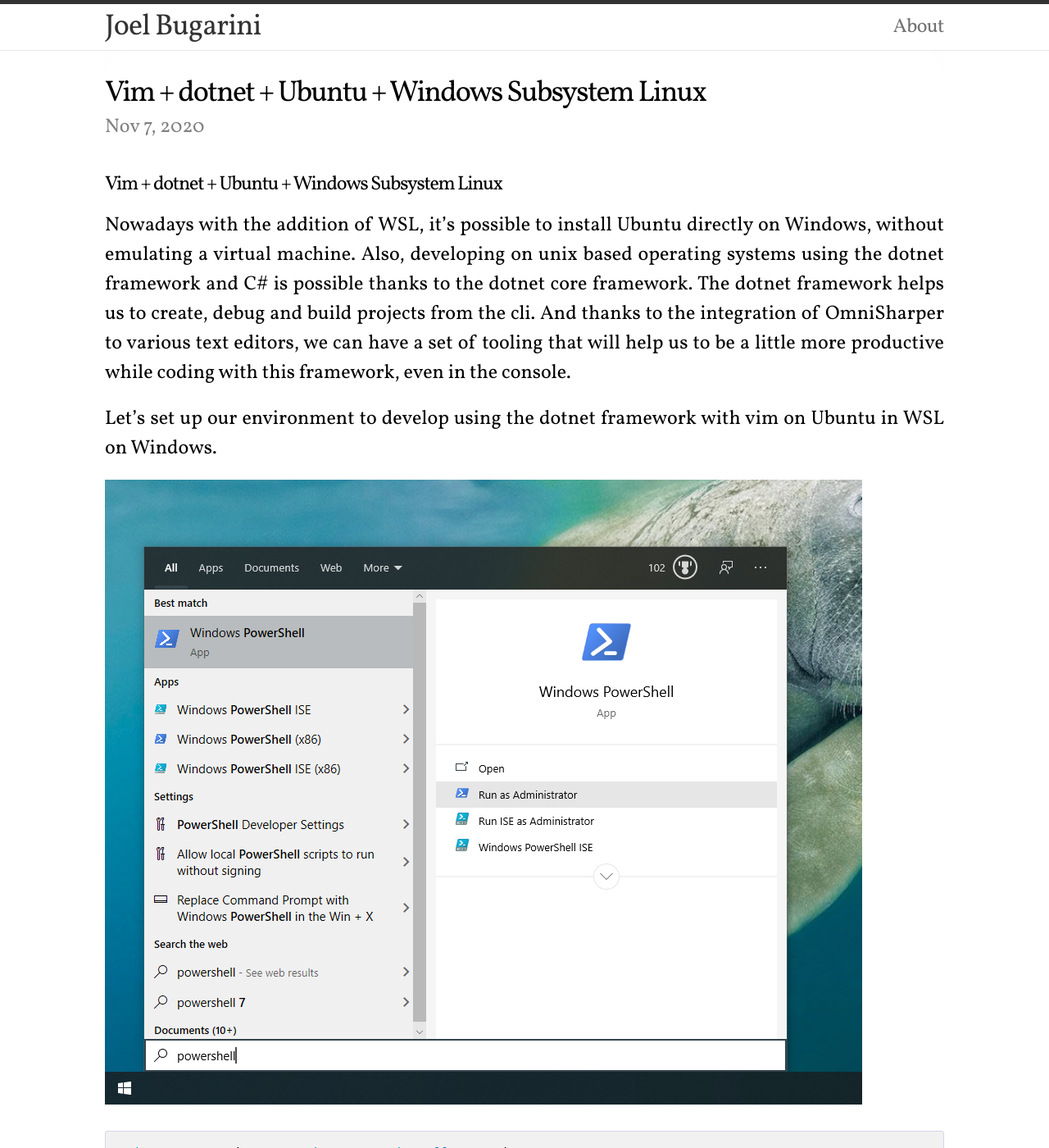
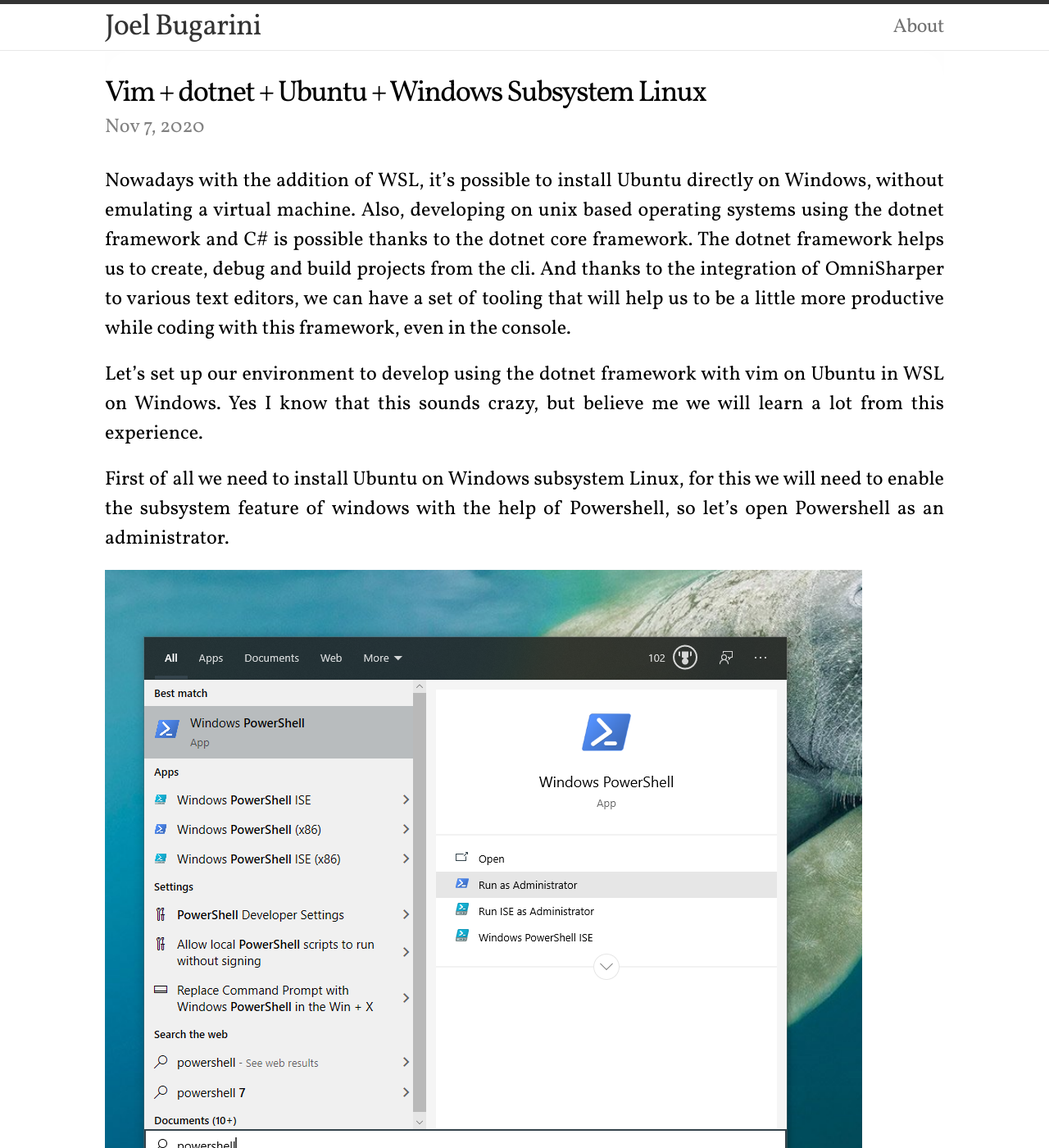
Before and after one commit to joelbugarini/joelbugarini.github.io, a Jekyll site: the page built from _posts/2020-11-07-Vim_dotnet_Ubuntu_WSL.markdown, in a window 1280 px wide and 1400 px high. Shown: the whole window at 82% size. Built offline with Jekyll 4.4.1, drawn with Linux system fonts in a browser that asks for light colours; comment, search, counter and statistics services are not loaded; some of the changed text lies outside the part shown.

Commit message:
Update 2020-11-07-Vim_dotnet_Ubuntu_WSL.markdown

```diff
--- a/_posts/2020-11-07-Vim_dotnet_Ubuntu_WSL.markdown
+++ b/_posts/2020-11-07-Vim_dotnet_Ubuntu_WSL.markdown
@@ -4,14 +4,27 @@ title:  "Vim + dotnet + Ubuntu + Windows Subsystem Linux"
 date:   2020-11-07 16:21:51
 categories: tutorial
 ---
-## Vim + dotnet + Ubuntu + Windows Subsystem Linux
-
 Nowadays with the addition of WSL, it's possible to install Ubuntu directly on Windows, without emulating a virtual machine. Also, developing on unix based operating systems using the dotnet framework and C# is possible thanks to the dotnet core framework. The dotnet framework helps us to create, debug and build projects from the cli. And thanks to the integration of OmniSharper to various text editors, we can have a set of tooling that will help us to be a little more productive while coding with this framework, even in the console.
 
-Let's set up our environment to develop using the dotnet framework with vim on Ubuntu in WSL on Windows.
+Let's set up our environment to develop using the dotnet framework with vim on Ubuntu in WSL on Windows. Yes I know that this sounds crazy, but believe me we will learn a lot from this experience.
+
+First of all we need to install Ubuntu on Windows subsystem Linux,  for this we will need to enable the subsystem feature of windows with the help of Powershell, so let's open Powershell as an administrator.
 
 ![powershell]({{ site.url }}/assets/powershell.png)
+
+Once it's open write the next line of code:
 
 {% highlight bash %}
 sudo apt-get update && sudo apt-get install -y exuberant-ctags
 {% endhighlight %}
+
+It might ask you to restart your computer, and after that we will be able to install Ubuntu through the Microsoft Store.
+
+![msstore]({{ site.url }}/assets/msstore.png)
+
+Open Ubuntu once it is installed, It will prompt you to write the password for the super user and to initialize the system.
+
+
+{% highlight bash %}
+sudo apt-get update && sudo apt-get install -y exuberant-ctags
+{% endhighlight %}
```
